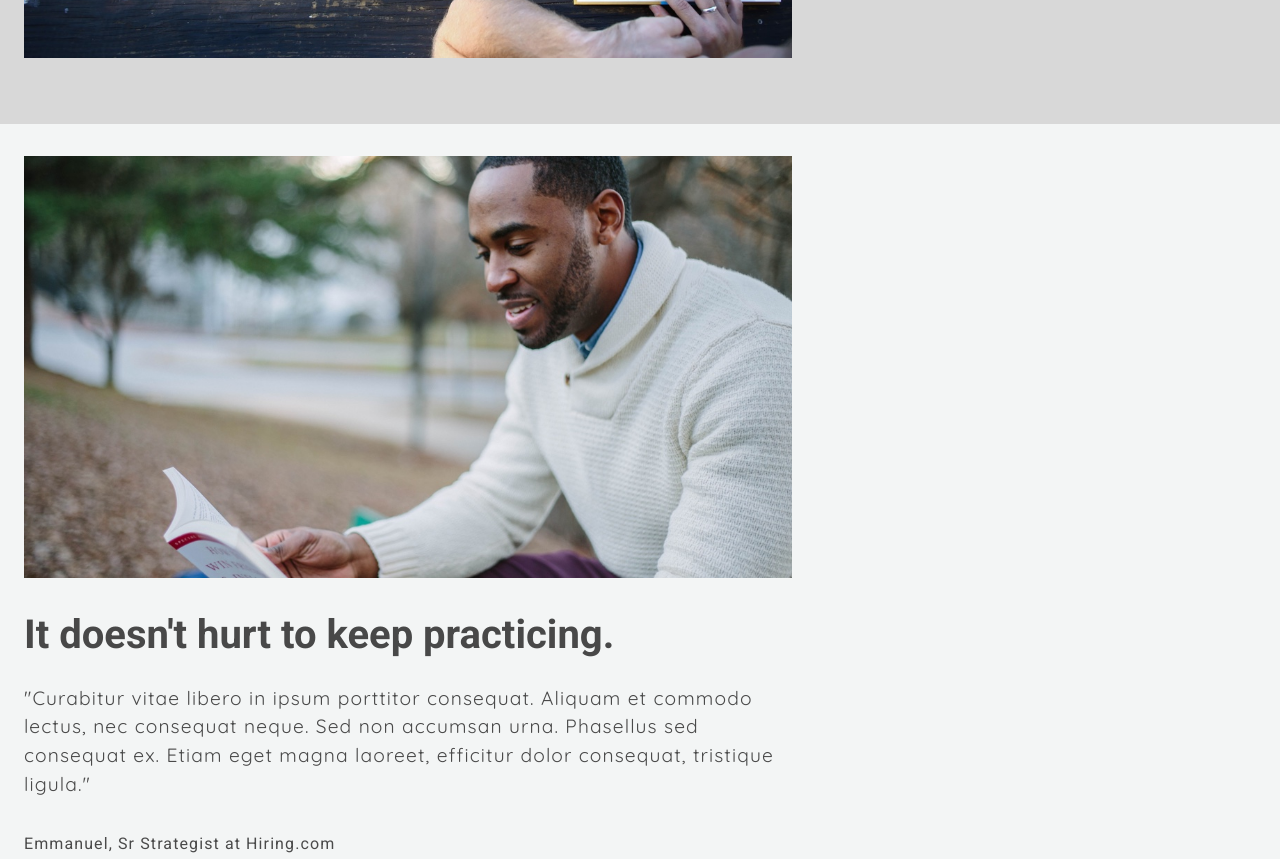
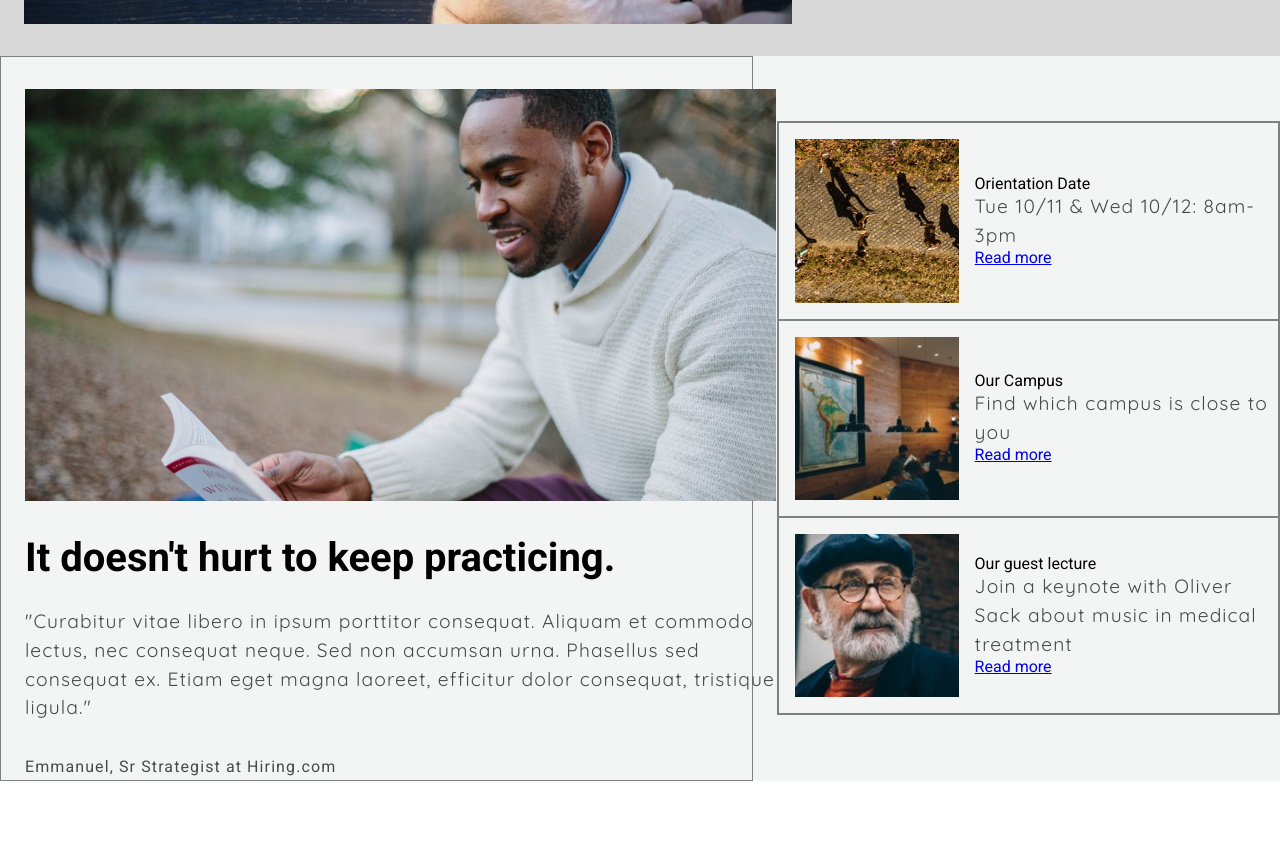
Before and after one commit to daVinciCode1/colmar_academy, a plain HTML site: page index.html in a window 1280 px wide. Shown: the part 640-1499 px from the top of the page. After the commit the page ends 1421 px from the top, so only its background shows below. Drawn offline with Linux system fonts and the light colour scheme.

Commit message:
flexbox issues

```diff
--- a/index.html
+++ b/index.html
@@ -7,6 +7,7 @@
     <link rel="stylesheet" type="text/css" href="./resources/css/style.css">
     <link href="https://fonts.googleapis.com/css?family=Roboto:400,700" rel="stylesheet">
     <link href="https://fonts.googleapis.com/css?family=Quicksand" rel="stylesheet">
+    <meta name="viewport" content="width=device-width, initial-scale=1.0">
   </head>
   <body>
 
@@ -46,7 +47,7 @@
     <!-- /Banner -->
 
     <!-- Info Section -->
-    <div class="information flex">
+    <div class="info flex">
       <!-- Main Info -->
       <div class="main">
         <div class="image-content">
@@ -60,7 +61,7 @@
       <!-- Side Info -->
       <div class="side">
         <!-- Orientation -->
-        <div class="orientation flex">
+        <div class="orientation">
           <div class="image-content">
             <img src="./resources/images/information-orientation.jpg" alt="Aerial view of students walking over our campus and casting shadows on a summer evening.">
           </div>
@@ -71,20 +72,20 @@
           </div>
         </div>
         <!-- Campus -->
-        <div class="campus flex">
+        <div class="campus">
           <div class="image-content">
-            <img src="./resources/images/information-campus.jpg" alt="A picture from our cafeteria of students sitting around a table with a world map in the background on the wall.">
+            <img src="./resources/images/information-campus.jpg" alt="Image of our cafeteria with several students chatting at a table and a world map on the wall in the background.">
           </div>
           <div class="text-content">
             <h3>Our Campus</h3>
-            <p>Find which campus is close by you</p>
+            <p>Find which campus is close to you</p>
             <a href="#">Read more</a>
           </div>
         </div>
         <!-- Guest Lecture -->
-        <div class="guest-lecture flex">
+        <div class="guest-lecture">
           <div class="image-content">
-            <img src="./resources/images/information-guest-lecture.jpg" alt="A picture of Oliver Sack, our new guest lecturer. He wears glasses, a hat and has a white full beard.">
+            <img src="./resources/images/information-guest-lecture.jpg" alt="Image of our cafeteria with several students chatting at a table and a world map on the wall in the background.">
           </div>
           <div class="text-content">
             <h3>Our guest lecture</h3>
@@ -92,6 +93,9 @@
             <a href="#">Read more</a>
           </div>
         </div>
+
+        </div>
+
       </div>
 
     </div>
--- a/resources/css/style.css
+++ b/resources/css/style.css
@@ -49,7 +49,7 @@ nav span:hover {
   padding: 5px;
   border: 0.5px solid #9B9B9B;
   border-radius: 15px;
-  transition: all 300ms ease-in-out 200ms;
+  transition: all 300ms ease-in-out 100ms;
 }
 
 nav a {
@@ -64,7 +64,6 @@ nav a:hover {
 /* Banner Rules */
 
 .banner {
-  height: 700px;
   background-color: #D8D8D8;
 }
 
@@ -90,13 +89,14 @@ nav a:hover {
 }
 
 .text-content h1 {
-  opacity: 0.7;
+  color: #4A4A4E;
   font-size: 3rem;
   font-weight: 700;
   line-height: 1.25;
 }
 
 .text-content h2 {
+  color: #4A4A4E;
   padding-top: 15px;
   font-weight: 500;
   line-height: 1.25;
@@ -106,7 +106,7 @@ nav a:hover {
   /* Button */
 
 .button {
-  width: 100%;
+  width: 90%;
   background-color: #4A4A4E;
   text-align: center;
   margin-top: 30px;
@@ -133,32 +133,48 @@ nav a:hover {
   transition: all 400ms linear 1s;
 }
 
-/* Info Section Rules */
+/* Info Section */
 
-.information {
+.info {
   background-color: #F3F5F5;
+  flex-flow: row nowrap;
+  justify-content: center;
+  align-items: center;
 }
 
   /* Main */
 
-.information .main {
-  width: 100%;
+.info .main {
+  width: 60%;
+  border: 1px solid grey;
 }
 
-.information .main .text-content {
-  width: 60%;
-  padding-left: 24px;
-  padding-right: 24px;
+.info .main .text-content {
+  width: 100%;
+  margin-left: 24px;
+  margin-right: 24px;
 }
 
-.information .main .text-content h1 {
+.info .main .text-content h1 {
   color: black;
   font-weight: 800;
   font-size: 2.5rem;
   padding-bottom: 24px;
 }
 
-.information p {
+.info .main .image-content {
+  width: 100%;
+  padding: 0;
+  margin: 32px 24px;
+}
+
+.info .main .image-content img {
+  overflow: hidden;
+  height: auto;
+  display: block;
+}
+
+.info p {
   font-family: "Quicksand", sans-serif;
   color: #4A4A4A;
   line-height: 1.5;
@@ -172,3 +188,77 @@ nav a:hover {
   font-size: 1rem;
   font-weight: 500;
 }
+
+/* Side */
+
+ .side {
+   border: 1px solid grey;
+   margin-left: 24px;
+   width: 40%;
+   display: flex;
+   flex-flow: column nowrap;
+   align-items: center;
+   justify-content: space-between;
+ }
+
+  /* Orientation */
+ .side .orientation {
+   border: 1px solid grey;
+   display: flex;
+   flex-flow: row nowrap;
+   justify-content: center;
+   align-items: center;
+ }
+
+ .side .orientation .image-content {
+   width: 35%;
+   padding: 16px;
+ }
+
+ .side .orientation .text-content {
+   width: 65%;
+   display: flex;
+   flex-flow: column nowrap;
+ }
+
+   /* Campus */
+
+   .side .campus {
+     border: 1px solid grey;
+     display: flex;
+     flex-flow: row nowrap;
+     justify-content: center;
+     align-items: center;
+   }
+
+   .side .campus .image-content {
+     width: 35%;
+     padding: 16px;
+   }
+
+   .side .campus .text-content {
+     width: 65%;
+     display: flex;
+     flex-flow: column nowrap;
+   }
+
+   /* Guest Lecture */
+
+   .side .guest-lecture {
+     border: 1px solid grey;
+     display: flex;
+     flex-flow: row nowrap;
+     justify-content: center;
+     align-items: center;
+   }
+
+   .side .guest-lecture .image-content {
+     width: 35%;
+     padding: 16px;
+   }
+
+   .side .guest-lecture .text-content {
+     width: 65%;
+     display: flex;
+     flex-flow: column nowrap;
+   }
```
Also changed, not shown: 1 other file.
